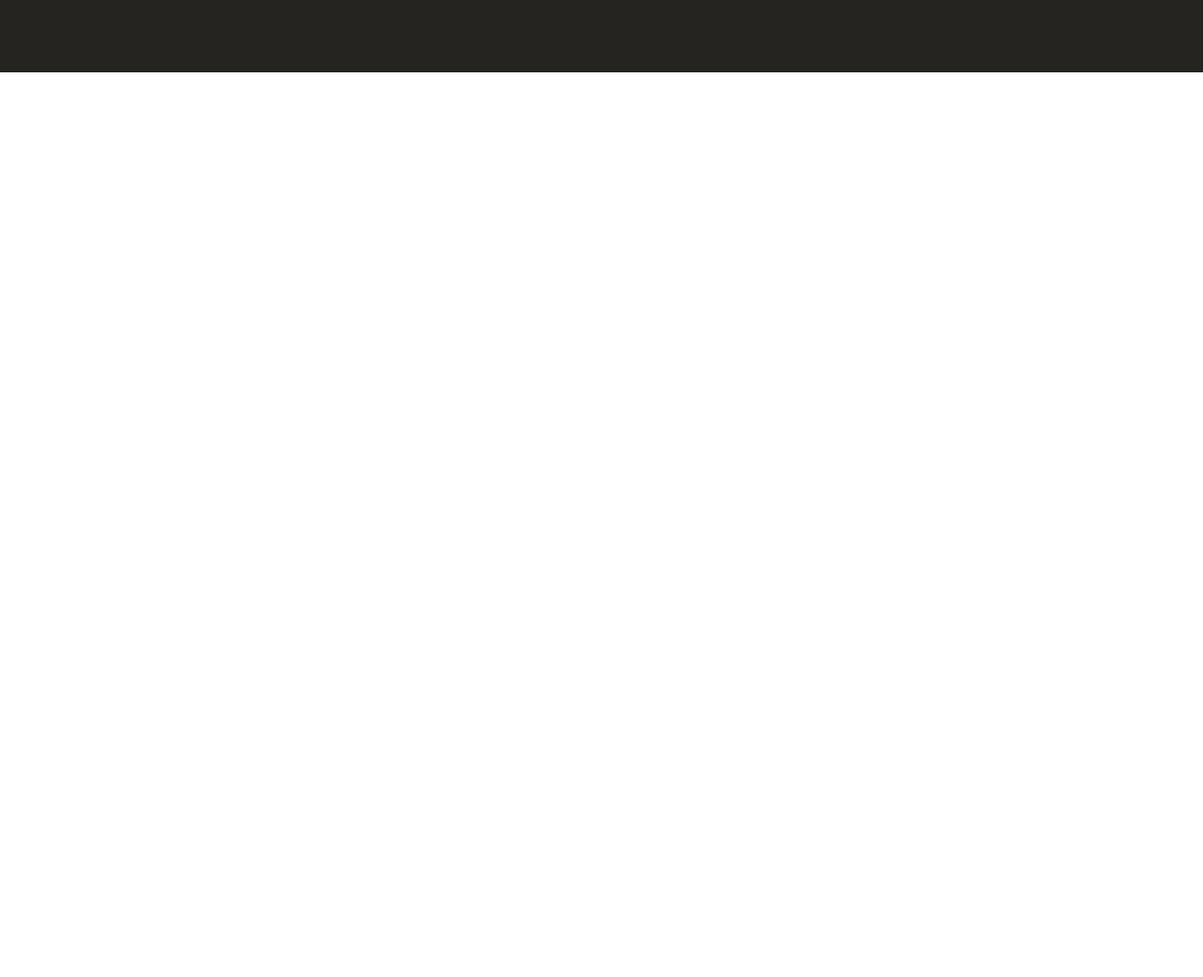
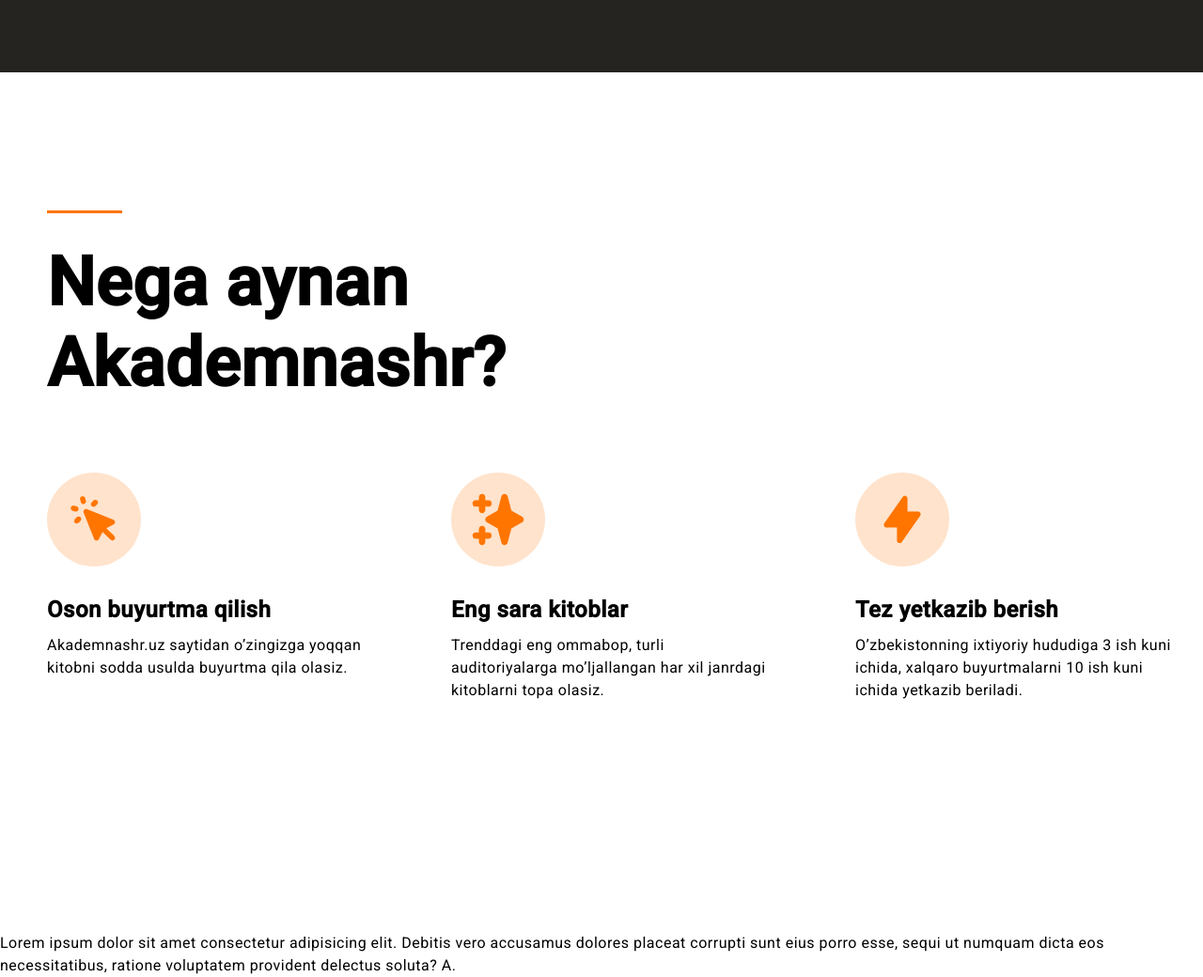
Before and after one commit to frontendoniyorbek/akademik-nashir-n3, a plain HTML site: page index.html in a window 1280 px wide. Shown: the part 503-1543 px from the top of the page at 94% size. Before the commit the page ends 800 px from the top, so only its background shows below. Drawn offline with Linux system fonts and the light colour scheme.

Commit message:
add main-info

```diff
--- a/css/styles.css
+++ b/css/styles.css
@@ -159,3 +159,68 @@
 	object-fit: cover;
 	border-radius: 8px;
 }
+
+.main-info {
+	margin-bottom: 245px;
+}
+
+.main-info-line {
+	display: inline-block;
+	width: 80px;
+	height: 3px;
+	background-color: #ff7500;
+	margin-bottom: 24px;
+}
+
+.main-info-title {
+	margin-top: 0;
+	margin-bottom: 72px;
+	font-weight: 700;
+	font-size: 72px;
+	line-height: 1.2;
+	letter-spacing: 0.5px;
+	max-width: 435px;
+	width: 100%;
+}
+
+.main-info-list {
+	display: flex;
+	list-style: none;
+	justify-content: space-between;
+	margin: 0;
+	padding: 0;
+}
+
+.main-info-item {
+	max-width: 340px;
+	width: 100%;
+}
+
+.main-info-item:not(:last-child) {
+	margin-right: 40px;
+}
+
+.main-info-icon {
+	width: 100px;
+	height: 100px;
+	background-color: rgba(255, 117, 0, 0.2);
+	display: flex;
+	align-items: center;
+	justify-content: center;
+	border-radius: 50%;
+	margin-bottom: 32px;
+}
+
+.main-info-item-title {
+	font-weight: 700;
+	font-size: 24px;
+	line-height: 1.2;
+	letter-spacing: 0.5px;
+	margin-top: 0;
+	margin-bottom: 12px;
+}
+
+.main-info-item-text {
+	margin-top: 0;
+	margin-bottom: 0;
+}
--- a/index.html
+++ b/index.html
@@ -62,6 +62,48 @@
 					</div>
 				</div>
 			</div>
+			<!-- MAIN-INFO START-->
+			<div class="main-info">
+				<div class="container">
+					<span class="main-info-line"></span>
+					<h2 class="main-info-title">Nega aynan Akademnashr?</h2>
+					<ul class="main-info-list">
+						<li class="main-info-item">
+							<div class="main-info-icon">
+								<img src="img/cursor-click.svg" alt="" width="56" height="56" />
+							</div>
+							<h3 class="main-info-item-title">Oson buyurtma qilish</h3>
+							<p class="main-info-item-text">
+								Akademnashr.uz saytidan o’zingizga yoqqan kitobni sodda usulda buyurtma qila olasiz.
+							</p>
+						</li>
+
+						<li class="main-info-item">
+							<div class="main-info-icon">
+								<img src="img/eng-sara-kitoblar-icon.svg" alt="" width="56" height="56" />
+							</div>
+							<h3 class="main-info-item-title">Eng sara kitoblar</h3>
+							<p class="main-info-item-text">
+								Trenddagi eng ommabop, turli auditoriyalarga mo’ljallangan har xil janrdagi kitoblarni topa olasiz.
+							</p>
+						</li>
+
+						<li class="main-info-item">
+							<div class="main-info-icon">
+								<img src="img/lightning-bolt.svg" alt="" width="56" height="56" />
+							</div>
+							<h3 class="main-info-item-title">Tez yetkazib berish</h3>
+							<p class="main-info-item-text">
+								O’zbekistonning ixtiyoriy hududiga 3 ish kuni ichida, xalqaro buyurtmalarni 10 ish kuni ichida yetkazib beriladi.
+							</p>
+						</li>
+					</ul>
+				</div>
+			</div>
+			<p>
+				Lorem ipsum dolor sit amet consectetur adipisicing elit. Debitis vero accusamus dolores placeat corrupti sunt eius porro
+				esse, sequi ut numquam dicta eos necessitatibus, ratione voluptatem provident delectus soluta? A.
+			</p>
 		</main>
 		<!-- MAIN END -->
 	</body>
```
Also changed, not shown: img/cursor-click.svg (added), img/eng-sara-kitoblar-icon.svg (added), img/lightning-bolt.svg (added).
